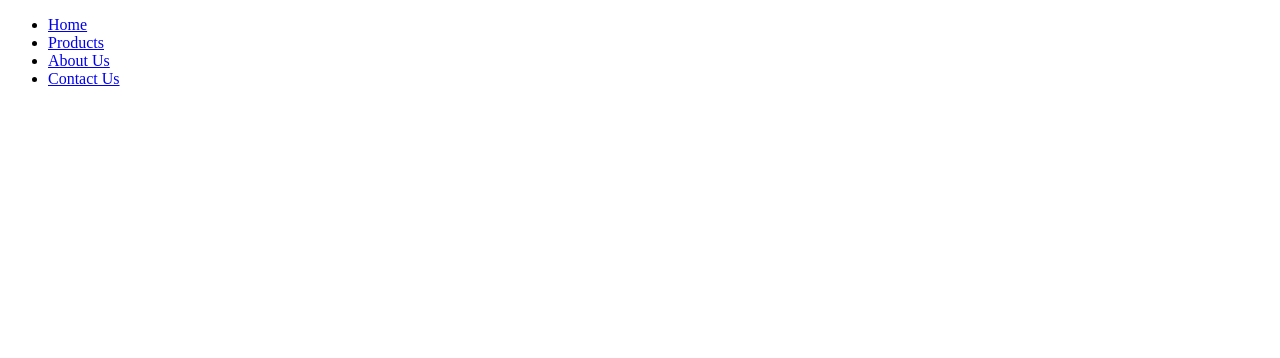
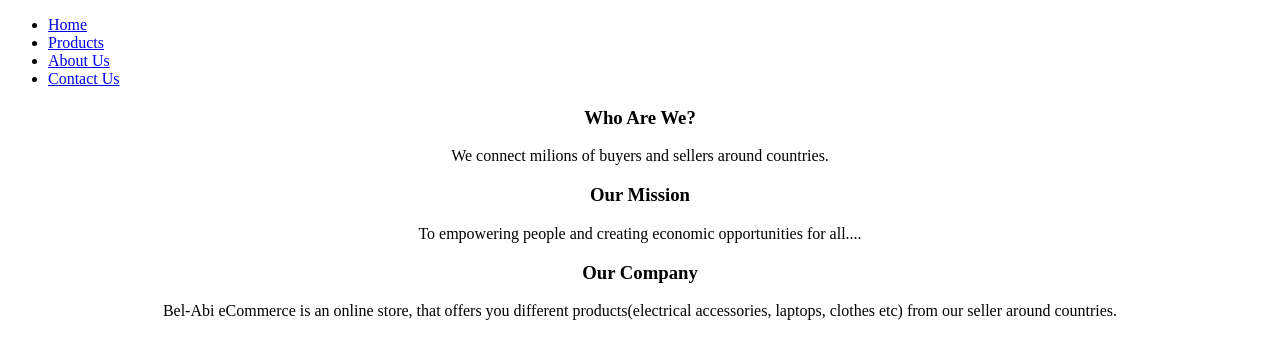
Before and after one commit to AbubakareeHBee/Bell-Abi-eCommerce, a plain HTML site: page about.html in a window 1280 px wide. Drawn offline with Linux system fonts and the light colour scheme.

Commit message:
¬Company commit

```diff
--- a/about.html
+++ b/about.html
@@ -17,8 +17,14 @@
         </div>
 
         <div>
+            <h3 align='center'>Who Are We?</h3>
+            <p align='center'>We connect milions of buyers and sellers around countries.</p>
 
+            <h3 align='center'>Our Mission</h3>
+            <p align='center'> To empowering people and creating economic opportunities for all....</p>
 
+            <h3 align='center'>Our Company</h3>
+            <p align='center'>Bel-Abi eCommerce is an online store, that offers you different products(electrical accessories, laptops, clothes etc) from our seller around countries. </p>
 
         </div>
 
```
